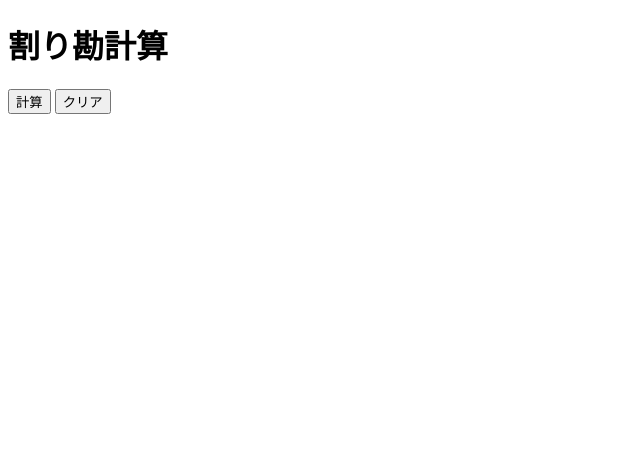
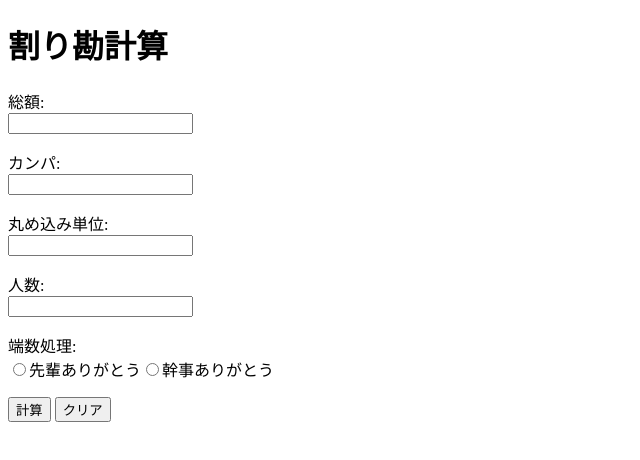
Before and after one commit to mmfiber/warikan, a plain HTML site: page index.html in a window 1280 px wide. Shown: the whole page, without its empty margins (0-640 px from the left). Drawn offline with Linux system fonts and the light colour scheme.

Commit message:
add create form

```diff
--- a/index.html
+++ b/index.html
@@ -8,24 +8,22 @@
 </head>
 <body>
   <!-- template for input -->
-  <template id="form_template">
-    <p><label></label></p>
+  <template id="form_tmpl_input">
+    <p><label class="input_container"></label></p>
   </template>
-  <!-- template for input type: radio -->
-  <!-- <template id="form_tmpl_input_radio">
-    <p>
-      <label>
-        <input type="radio">
-      </label>
+
+  <!-- template for action btn -->
+  <template id="form_tmpl_action_btn">
+    <p class="action_btn_wrapper">
+      <input type="submit" value="計算">
+      <input type="reset" value="クリア">
     </p>
-  </template> -->
+  </template>
+
   <div id="container">
     <h1>割り勘計算</h1>
-    <form id="warikan_form">
-      <input type="submit" value="計算">
-      <input type="reset" value="クリア">
-    </form>
+    <form id="warikan_form"></form>
   </div>
-  <script src="main.js" type="module"></script>
+  <script src="./js/main.js" type="module"></script>
 </body>
 </html>
--- /dev/null
+++ b/js/enum.js
@@ -0,0 +1,4 @@
+export const WARIKAN_ROUND_TYPE_ENUM = {
+  PAY_A_LOT_THNKS: 10,
+  ORGANIZER_THNKS: 100
+}
--- a/main.js
+++ b/js/main.js
@@ -1,5 +1,8 @@
 "use strict"
 
+import Warikan from "./warikan.js"
+
+const warikan = new Warikan()
 const warikanForm = document.getElementById("warikan_form")
 
 function onSubmitWarikanForm() {
@@ -11,5 +14,8 @@ function onSubmitWarikanForm() {
 
 function main() {
   // create warikan form
+  warikan.createForm()
   warikanForm.addEventListener("submit", onSubmitWarikanForm)
 }
+
+main()
--- /dev/null
+++ b/js/warikan.js
@@ -0,0 +1,117 @@
+"use strict"
+import { WARIKAN_ROUND_TYPE_ENUM } from "./enum.js"
+
+const FORM_ID     = "warikan_form"
+const TEMPLATE_ID_INPUT = "form_tmpl_input"
+const TEMPLATE_ID_ACTION_BTN = "form_tmpl_action_btn"
+
+export default class Warikan {
+  formItems = {
+    totalAmount: {
+      id: "total_amount",
+      type: "number",
+      label: "総額",
+      value: 0
+    },
+    donation: {
+      id: "donation",
+      type: "number",
+      label: "カンパ",
+      value: 0
+    },
+    roundUnit: {
+      id: "roundUnit",
+      type: "number",
+      label: "丸め込み単位",
+      value: 0
+    },
+    numPeople: {
+      id: "num_people",
+      type: "number",
+      label: "人数",
+      value: 0
+    },
+    roundType: {
+      id: "round_type",
+      type: "radio",
+      label: "端数処理",
+      value: 0,
+      options: [
+        {
+          label: "先輩ありがとう",
+          value: WARIKAN_ROUND_TYPE_ENUM.PAY_A_LOT_THNKS
+        },
+        {
+          label: "幹事ありがとう",
+          value: WARIKAN_ROUND_TYPE_ENUM.ORGANIZER_THNKS
+        },
+      ]
+    },
+  }
+
+  createForm() {
+    const form = document.getElementById(FORM_ID)
+
+    for(const k in this.formItems) {
+      const item = this.formItems[k]
+
+      let input = null
+      if (item.type === "number") {
+        input = this.createInputNode(item.id, item.type, item.value)
+      }
+      if (item.type === "radio") {
+        const fragment = document.createDocumentFragment();
+        item.options.forEach(o => {
+          const node = this.createInputNodeWithLabel(null, item.type, o.value, o.label, item.id)
+          fragment.appendChild(node)
+        })
+        input = fragment
+      }
+
+      if(!input) return new Error()
+
+      const inputNode = this.cloneNodeById(TEMPLATE_ID_INPUT)
+      const container = inputNode.querySelector(".input_container")
+      container.innerHTML = `${item.label}:<br>`
+      container.appendChild(input)
+
+      form.appendChild(inputNode)
+    }
+
+    const actionBtnNode = this.cloneNodeById(TEMPLATE_ID_ACTION_BTN)
+    form.appendChild(actionBtnNode)
+  }
+
+  cloneNodeById(htmlId) {
+    const element = document.getElementById(htmlId)
+    return element
+      ? element.content.cloneNode(true)
+      : new Error(htmlId)
+  }
+
+  createInputNode(id, type, value, name=null) {
+    const inputNode = document.createElement("input")
+    if(id)
+      inputNode.id = id
+    if(type)
+      inputNode.type = type
+    if(value)
+      inputNode.value = value
+    if(name)
+      inputNode.name = name
+    return inputNode
+  }
+
+  createInputNodeWithLabel(id, type, value, label, name) {
+    const inputNode = this.createInputNode(id, type, value, name)
+    const labelNode = document.createElement("label")
+    labelNode.appendChild(inputNode)
+    labelNode.insertAdjacentHTML("beforeend", label)
+    return labelNode
+  }
+
+  validate(htmlId, cb) {
+    // validate
+    // ge
+  }
+}
```
Also changed, not shown: youken.md (+4 -0 lines).
